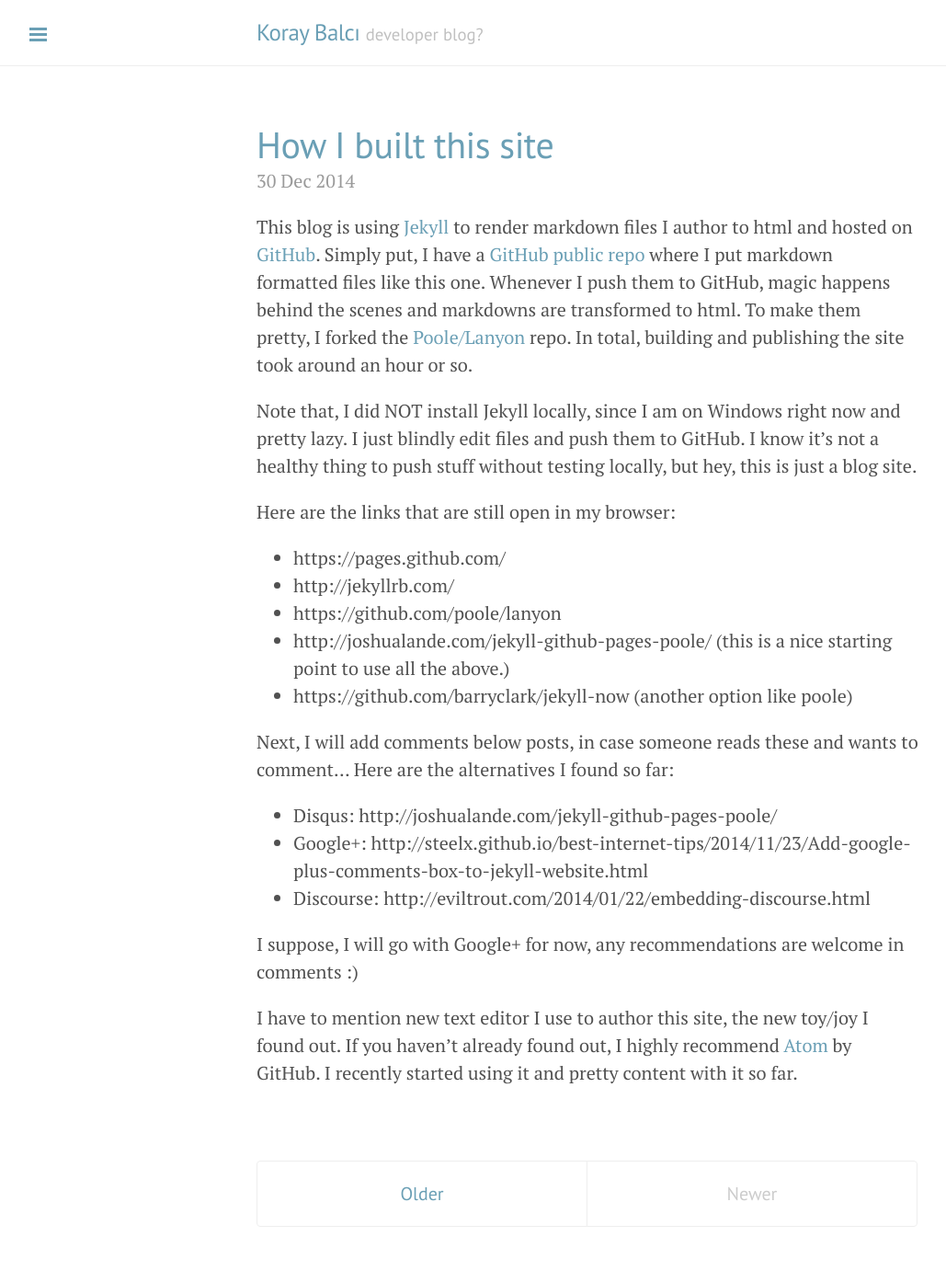
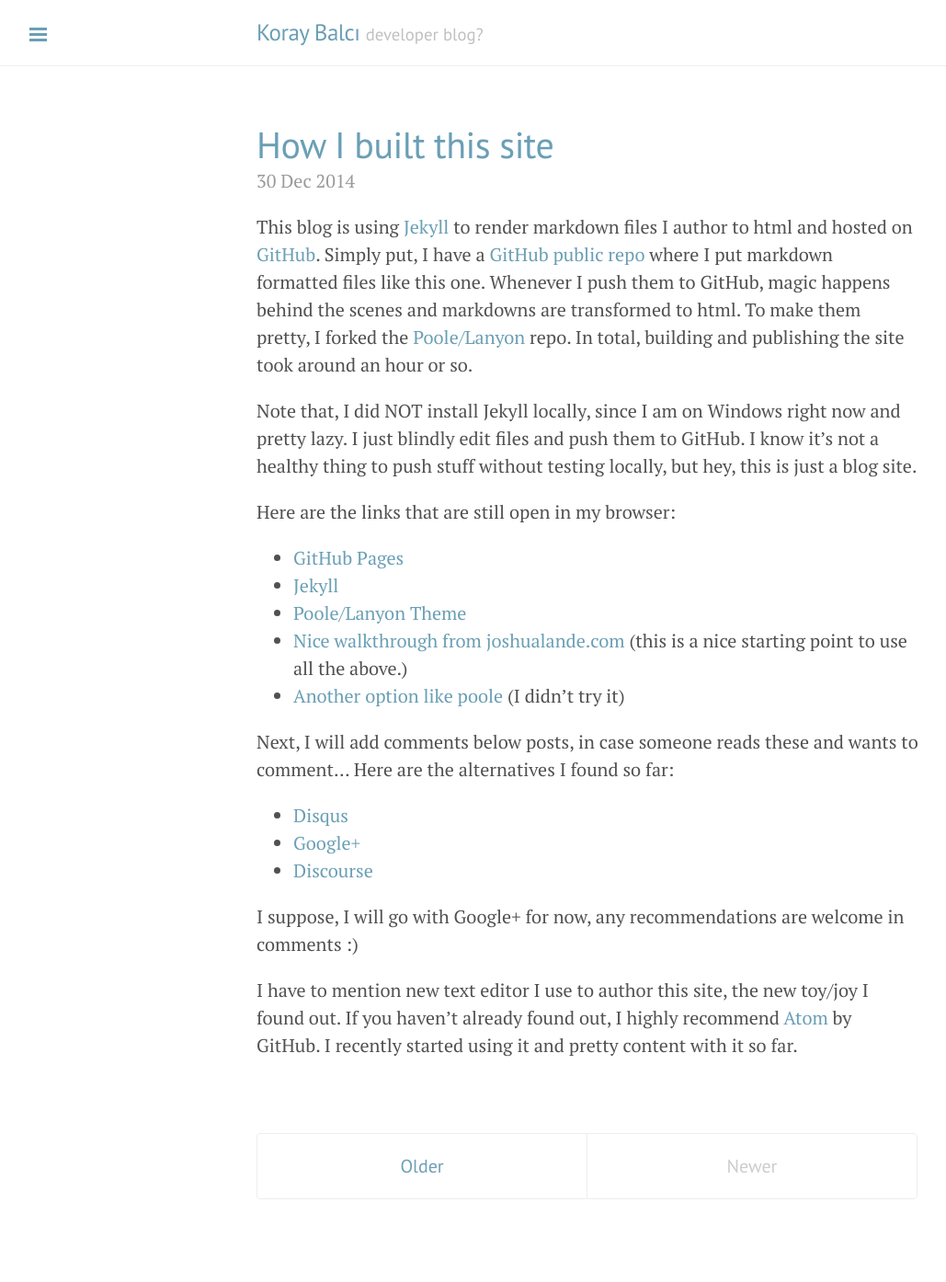
Before and after one commit to koraybalci/koraybalci.github.io, a Jekyll site: the page built from index.html, in a window 1280 px wide. Shown: the whole page at 92% size, without its empty margins (1-1030 px from the left). Built offline with Jekyll 4.4.1, drawn with Linux system fonts in a browser that asks for light colours; the list of posts is cut into pages by our own code; after the commit the page ends 1364 px from its top, so only the background shows below that.

Commit message:
Working links in list

```diff
--- a/_posts/2014-12-30-how-built.md
+++ b/_posts/2014-12-30-how-built.md
@@ -9,17 +9,17 @@
 
 Here are the links that are still open in my browser:
 
-* https://pages.github.com/
-* http://jekyllrb.com/
-* https://github.com/poole/lanyon
-* http://joshualande.com/jekyll-github-pages-poole/ (this is a nice starting point to use all the above.)
-* https://github.com/barryclark/jekyll-now (another option like poole)
+* [GitHub Pages](https://pages.github.com/)
+* [Jekyll](http://jekyllrb.com/)
+* [Poole/Lanyon Theme](https://github.com/poole/lanyon)
+* [Nice walkthrough from joshualande.com](http://joshualande.com/jekyll-github-pages-poole/) (this is a nice starting point to use all the above.)
+* [Another option like poole](https://github.com/barryclark/jekyll-now) (I didn't try it)
 
 Next, I will add comments below posts, in case someone reads these and wants to comment... Here are the alternatives I found so far:
 
-* Disqus: http://joshualande.com/jekyll-github-pages-poole/
-* Google+:  http://steelx.github.io/best-internet-tips/2014/11/23/Add-google-plus-comments-box-to-jekyll-website.html
-* Discourse: http://eviltrout.com/2014/01/22/embedding-discourse.html
+* [Disqus](http://joshualande.com/jekyll-github-pages-poole/)
+* [Google+]( http://steelx.github.io/best-internet-tips/2014/11/23/Add-google-plus-comments-box-to-jekyll-website.html)
+* [Discourse](http://eviltrout.com/2014/01/22/embedding-discourse.html)
 
 I suppose, I will go with Google+ for now, any recommendations are welcome in comments :)
 
```
